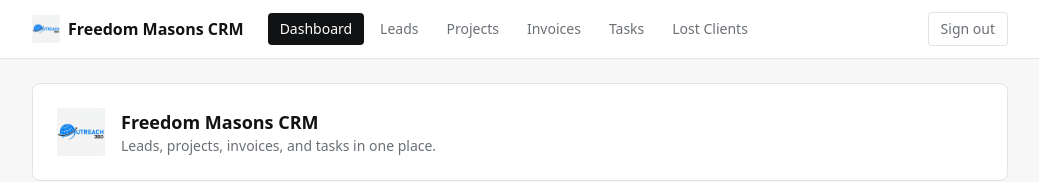
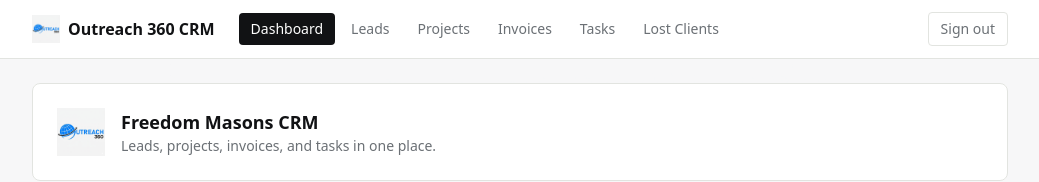
Before and after one commit to palomadaisy016-coder/FreedomMasons-CRM, a Next.js app in the folder fm-crm/: page / in a window 1280 px wide. Shown: the top 182 px of the page, without its empty margins (120-1159 px from the left). Built offline with nearby package versions, Linux system fonts and the light colour scheme; no server answers; the database is empty.

Commit message:
Update NavBar.js

```diff
--- a/fm-crm/app/components/NavBar.js
+++ b/fm-crm/app/components/NavBar.js
@@ -1,9 +1,7 @@
 "use client";
-
 import Link from "next/link";
 import { usePathname, useRouter } from "next/navigation";
 import { createClient } from "@/lib/supabase/client";
-
 const links = [
   { href: "/", label: "Dashboard" },
   { href: "/leads", label: "Leads" },
@@ -12,25 +10,22 @@
   { href: "/tasks", label: "Tasks" },
   { href: "/lost-clients", label: "Lost Clients" },
 ];
-
 export default function NavBar({ email }) {
   const pathname = usePathname();
   const router = useRouter();
   const supabase = createClient();
-
   const signOut = async () => {
     await supabase.auth.signOut();
     router.push("/login");
     router.refresh();
   };
-
   return (
     <div className="border-b border-line bg-white">
       <div className="max-w-5xl mx-auto px-6 py-3 flex items-center justify-between">
         <div className="flex items-center gap-6">
           <div className="flex items-center gap-2">
             <img src="/logo.png" alt="Company logo" className="h-7 w-auto" />
-            <span className="font-semibold text-ink">Freedom Masons CRM</span>
+            <span className="font-semibold text-ink">Outreach 360 CRM</span>
           </div>
           <nav className="flex gap-1">
             {links.map((l) => (
```
